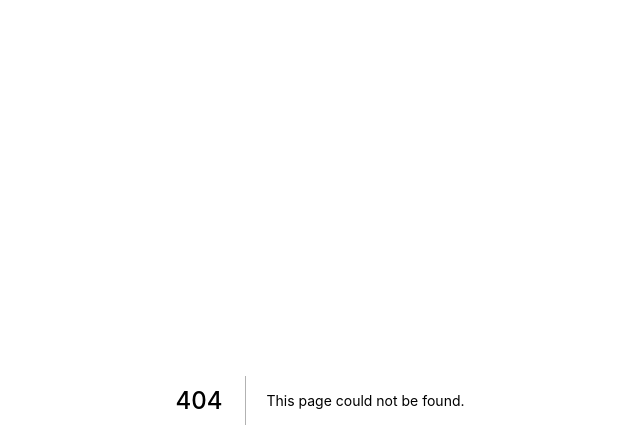
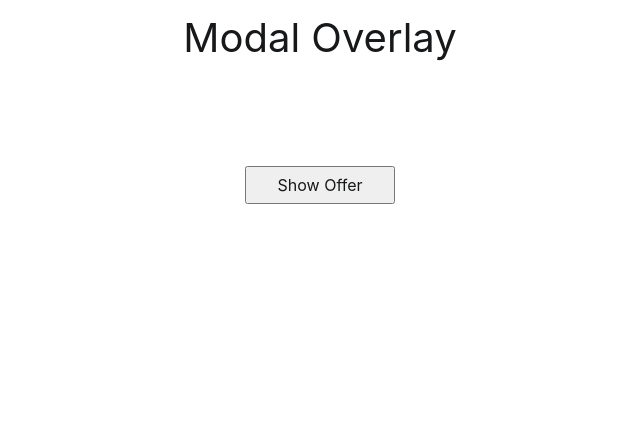
Before and after one commit to craig1123/frontend-eval, a Next.js app: page /modal-overlay in a window 1280 px wide. Before the commit this address had no page. Shown: the top 448 px of the page, without its empty margins (320-960 px from the left). Built offline with nearby package versions, Linux system fonts and the light colour scheme.

Commit message:
modal overlay

```diff
--- /dev/null
+++ b/components/ModalOverlay/index.tsx
@@ -0,0 +1,68 @@
+/* eslint-disable jsx-a11y/no-static-element-interactions */
+/* eslint-disable jsx-a11y/click-events-have-key-events */
+import React, { useState, useEffect } from 'react';
+import styles from './modal.module.scss';
+/*
+Prompt
+Create a dismissible modal overlay.
+The UI should initially show a ‘Show offer’ button which, when clicked, displays an overlay resembling the mockup below, including a transparent grey overlay over the background.
+The modal should be vertically and horizontally centered, and always in the same position regardless of scrolling.
+
+https://frontendeval.com/questions/modal-overlay
+ */
+
+const Modal = () => {
+  const [offerAccepted, setOfferAccepted] = useState(false);
+  const [modalOpen, setModalOpen] = useState(false);
+
+  const closeModal = () => {
+    setModalOpen(false);
+  };
+
+  const acceptOffer = () => {
+    setOfferAccepted(true);
+    closeModal();
+  };
+
+  useEffect(() => {
+    const handleKeyUp = (e) => {
+      if (e.key === 'Escape') {
+        closeModal();
+      }
+    };
+    if (modalOpen) {
+      window.addEventListener('keyup', handleKeyUp);
+    }
+    return () => {
+      window.removeEventListener('keyup', handleKeyUp);
+    };
+  }, [modalOpen]);
+
+  return (
+    <div className={styles.wrapper}>
+      {modalOpen && (
+        <>
+          <div className={styles.modalOverlay} onClick={closeModal} />
+          <div className={styles.modal}>
+            <button type="button" className={styles.closeBtn} onClick={closeModal}>
+              X
+            </button>
+            <p>Click the button below to accept our amazing offer!</p>
+            <button type="button" onClick={acceptOffer} className={styles.acceptOffer}>
+              Accept Offer
+            </button>
+          </div>
+        </>
+      )}
+      {offerAccepted ? (
+        <h4>Offer Accepted</h4>
+      ) : (
+        <button type="button" onClick={() => setModalOpen(true)} className={styles.showOffer}>
+          Show Offer
+        </button>
+      )}
+    </div>
+  );
+};
+
+export default Modal;
--- /dev/null
+++ b/components/ModalOverlay/modal.module.scss
@@ -0,0 +1,58 @@
+@import '../../styles/variables.scss';
+.wrapper {
+  h4,
+  p {
+    text-align: center;
+  }
+}
+
+.showOffer {
+  display: block;
+  margin: 100px auto;
+  width: 150px;
+}
+
+.modal {
+  background-color: $white;
+  border: 1px solid $gray-12;
+  height: 100vh;
+  width: 100vw;
+  padding: 10px;
+  top: 50%;
+  left: 50%;
+  transform: translate(-50%, -50%);
+  position: fixed;
+  z-index: 2;
+
+  button {
+    background-color: $white;
+    border: 1px solid $gray-12;
+    border-radius: 3px;
+  }
+
+  @media (min-width: $tablet) {
+    height: 250px;
+    width: 250px;
+  }
+}
+
+.modalOverlay {
+  background-color: rgba(0, 0, 0, 0.4);
+  position: absolute;
+  left: 0;
+  right: 0;
+  top: 0;
+  bottom: 0;
+  z-index: 1;
+}
+
+.closeBtn {
+  padding: 5px;
+  text-align: center;
+  width: 40px;
+}
+
+.acceptOffer {
+  display: block;
+  margin: auto;
+}
--- a/pages/index.tsx
+++ b/pages/index.tsx
@@ -16,6 +16,12 @@ const Homepage = () => {
           <Link href="/mortgage-calculator">Mortgage Calculator</Link>
         </li>
         <li>
+          <Link href="/modal-overlay">Modal Overlay</Link>
+        </li>
+        <li>
+          <a href="https://craig1123.github.io/snake/">Snake Game</a>
+        </li>
+        <li>
           <Link href="/image-carousel">Image Carousel</Link>
         </li>
       </ul>
--- /dev/null
+++ b/pages/modal-overlay.tsx
@@ -0,0 +1,13 @@
+import React from 'react';
+import PageLayout from 'components/PageLayout';
+import ModalOverlay from 'components/ModalOverlay';
+
+const ModalOverlayPage = () => {
+  return (
+    <PageLayout title="Modal Overlay">
+      <ModalOverlay />
+    </PageLayout>
+  );
+};
+
+export default ModalOverlayPage;
--- a/styles/variables.scss
+++ b/styles/variables.scss
@@ -1,10 +1,10 @@
 // Media breakpoints
 $large-desktop: 1500px;
 $small-desktop: 1199px;
-$large-tablet: 991px;
-$tablet: 768px;
-$large-phone: 768px;
-$mobile: 481px;
+$large-tablet: 990px;
+$tablet: 767px;
+$large-phone: 767px;
+$mobile: 480px;
 
 // color scheme
 $white: #ffffff;
```
